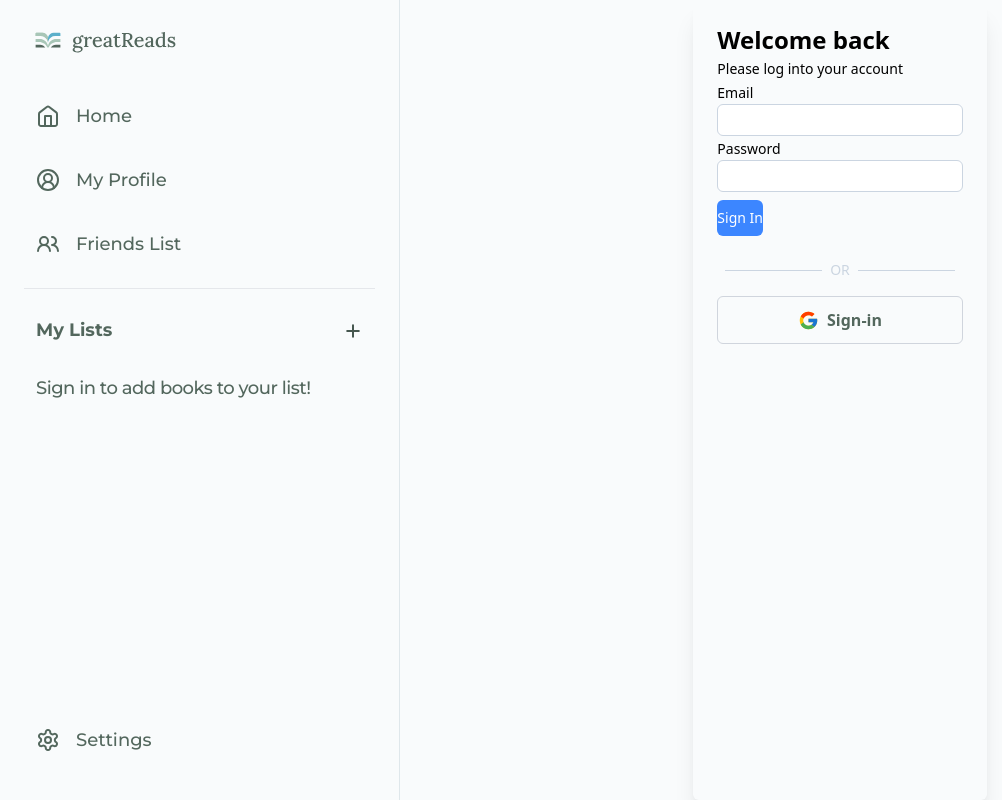
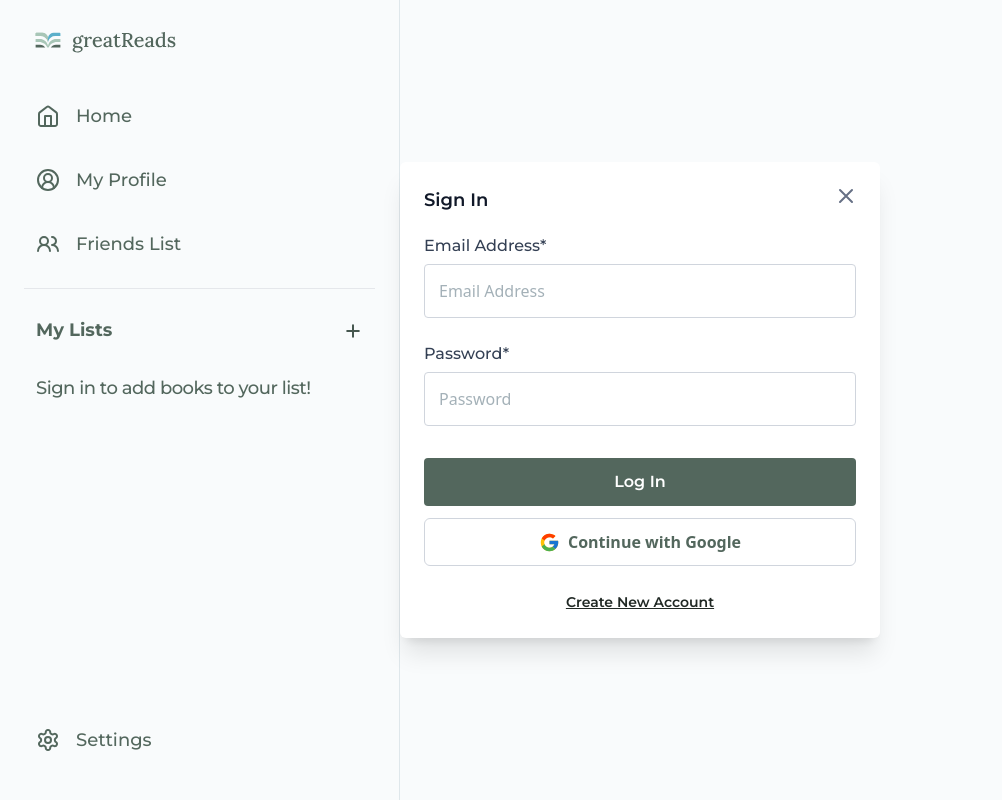
Before and after one commit to v-sudo29/great-reads, a Next.js app: page /sign-in in a window 1280 px wide. Shown: the whole page, without its empty margins (0-1002 px from the left). Built offline with nearby package versions, Linux system fonts and the light colour scheme; no server answers.

Commit message:
Redo sign-in modal styles and logic

```diff
--- a/app/sign-in/page.tsx
+++ b/app/sign-in/page.tsx
@@ -4,7 +4,7 @@ import { useRouter } from 'next/navigation'
 import { useSession } from 'next-auth/react'
 import { GoogleButton } from '@components/authButtons'
 import Separator from '@components/Separator'
-import SignInForm from '@components/sign-in/SignInForm'
+import SignInModal from '@components/sign-in/SignInModal'
 
 const SignIn = () => {
   const { data: session } = useSession()
@@ -21,15 +21,7 @@ const SignIn = () => {
 
   // Show login form if user is not authenticated
   if (session === null) return (
-    <div className='flex flex-col gap-4 p-6 w-1/3 shadow-xl rounded-md'>
-      <SignInForm/>
-      <Separator/>
-      <div>
-        <GoogleButton>
-          Sign-in
-        </GoogleButton>
-      </div>
-    </div>
+    <SignInModal/>
   )
 
   if (session) return <></>
--- a/components/sign-in/SignInForm.tsx
+++ b/components/sign-in/SignInForm.tsx
@@ -1,70 +1,127 @@
 'use client'
 import { signIn } from 'next-auth/react'
-import { FormEventHandler, useRef, useState } from 'react'
+import { ChangeEventHandler, MouseEventHandler, useState } from 'react'
 
 const SignInForm = () => {
-  const [error, setError] = useState('')
+  const [error, setError] = useState('') // TODO: set general error - invalid email/password
+  const [emailError, setEmailError] = useState(false)
+  const [passwordError, setPasswordError] = useState(false)
   const [loading, setLoading] = useState(false)
-  const emailRef = useRef<HTMLInputElement>(null)
-  const passwordRef = useRef<HTMLInputElement>(null)
+  const [userInfo, setUserInfo] = useState({
+    email: '',
+    password: ''
+  })
+  const { email, password } = userInfo
 
-  const handleSubmit: FormEventHandler<HTMLFormElement> = async (e) => {
-    setLoading(true)
+  const formLabelStyles = 'font-montserrat font-medium text-[14px] text-[#344054] xl:text-[12px] xl:text-base xl:pointer-events-none'
+  const formTextInputStyles = 'border border-[#D0D5DD] rounded-[4px] h-12 px-[14px] py-[10px] focus:outline-none focus:outline-offset-[-1.5px] focus:outline-[1.5px] focus:outline-[#4285F4] placeholder:font-normal placeholder:text-[#A4B1B8] xl:text-base xl:h-[54px]'
+  const formInputErrorStyles = 'border-[1.5px] border-[#D23B2E] rounded-[4px] h-12 px-[14px] py-[10px] focus:outline-none focus:outline-offset-[-1.5px] focus:outline-[1.5px] focus:outline-[#D23B2E] placeholder:font-normal placeholder:text-[#A4B1B8] xl:text-base xl:h-[54px]'
+
+  const handleChange: ChangeEventHandler<HTMLInputElement> = ({ target }) => {
+    const { name, value } = target
+
+    if (name === 'email' && value !== '' && emailError) setEmailError(false)
+    if (name === 'password' && value !== '' && passwordError) setPasswordError(false)
+    setUserInfo({ ...userInfo, [name]: value })
+  }
+
+  const handleValidation = () => {
+    let isError = false
+
+    // Email validation
+    if (email === '') {
+      setEmailError(true)
+      isError = true
+    }
+
+    // Password validation
+    if (password === '') {
+      setPasswordError(true)
+      isError = true
+    }
+
+    return isError
+  }
+
+  const handleSubmit: MouseEventHandler<HTMLButtonElement>= async (e) => {
     e.preventDefault()
+    const hasError = handleValidation()
 
-    if (emailRef.current && passwordRef.current) {
-      const email = emailRef.current.value
-      const password = passwordRef.current.value
+    if (hasError) return
 
+    try {
+      setLoading(true)
       const res = await signIn('credentials', {
         email,
         password,
         redirect: false
       })
-
-      if (res?.error) {
-        setLoading(false)
-        setError(res.error)
-      } else setLoading(false)
+      if (res?.error) setError(res.error) // TODO: set general error - invalid email/password
+    } catch(err) {
+      console.error(err)
+    } finally {
+      setLoading(false)
     }
   }
   return (
-    <form className='form' onSubmit={handleSubmit}>
-      <div>
-        <h1 className='text-2xl font-semibold'>Welcome back</h1>
-        <span className='text-sm font-normal'>Please log into your account</span>
+    <form className='flex flex-col w-full rounded-md'>
+      <div className='font-montserrat mb-5'>
+        <h1 className='text-[18px] text-[#101828] font-semibold leading-[28px]'>
+          Sign In
+        </h1>
       </div>
-      {error.length > 0 &&
-        <div className='text-red-500 font-sm'>
-          <h1>{error}</h1>
+      <div className='flex flex-col gap-6 mb-8'>
+        <div className='relative flex flex-col gap-[6px]'>
+          <label
+            className={formLabelStyles}
+            htmlFor='email'
+          >
+            Email Address*
+          </label>
+          <input
+            className={emailError ? formInputErrorStyles : formTextInputStyles}
+            type='email'
+            name='email'
+            placeholder='Email Address'
+            value={email}
+            onChange={handleChange}
+          />
+          {emailError && (
+            <span className='absolute font-montserrat font-semibold bottom-[-21px] text-[12px] text-[#D23B2E]'>Please enter a valid email address</span>
+          )}
         </div>
-      }
-      <div>
-        <label className='text_field_label' htmlFor="email" >Email</label>
-        <input
-          ref={emailRef}
-          className="text_field"
-          type="email"
-          name="email"
-        />
-      </div>
-      <div>
-        <label className='text_field_label' htmlFor="password">Password</label>
-        <input
-          ref={passwordRef}
-          className="text_field"
-          type="password"
-          name="password"
-          autoComplete="on"
-        />
+
+        <div className='relative flex flex-col gap-[6px]'>
+          <label
+            className={formLabelStyles}
+            htmlFor="password"
+          >
+            Password*
+          </label>
+          <input
+            className={passwordError ? formInputErrorStyles : formTextInputStyles}
+            type='password'
+            name='password'
+            placeholder='Password'
+            autoComplete='off'
+            value={password}
+            onChange={handleChange}
+          />
+          {passwordError && (
+            <span className='absolute font-montserrat font-semibold bottom-[-21px] text-[12px] text-[#D23B2E]'>
+              Please enter a valid password
+            </span>
+          )}
+        </div>
       </div>
       <button
-        className="form_submit_button"
+        className='font-montserrat font-semibold text-[14px] leading-[24px] h-11 rounded-[4px] bg-primary text-white xl:h-12 xl:text-base'
         type="submit"
         disabled={loading}
         style={{ opacity: loading ? 0.5 : 1 }}
+        onClick={handleSubmit}
       >
-        Sign In
+        Log In
       </button>
     </form>
   )
--- /dev/null
+++ b/components/sign-in/SignInModal.tsx
@@ -0,0 +1,32 @@
+import SignInForm from "./SignInForm"
+import { GoogleButton } from "@components/authButtons"
+import ExitIcon from "@components/common/icons/ExitIcon"
+
+const SignInModal = () => {
+  return (
+    <div className='absolute flex justify-center w-full h-full px-4 xl:fixed xl:top-0 xl:left-0'>
+      <div className='relative mt-[6.5rem] flex flex-col w-full h-max max-w-[480px] gap-3 px-4 py-5 bg-white shadow-xl rounded-md xl:mt-auto xl:mb-auto xl:p-6'>
+        <a
+          href='/'
+          className='absolute right-[22px] top-[22px]'
+        >
+          <ExitIcon/>
+        </a>
+        <SignInForm/>
+        <GoogleButton>
+          Continue with Google
+        </GoogleButton>
+        <div className='flex justify-center py-3 xl:pb-0'>
+          <a
+            className='font-montserrat font-semibold text-[14px] text-[#212925] underline leading-[24px]'
+            href={"/sign-up"}
+          >
+            Create New Account
+          </a>
+        </div>
+      </div>
+    </div>
+  )
+}
+
+export default SignInModal
```
